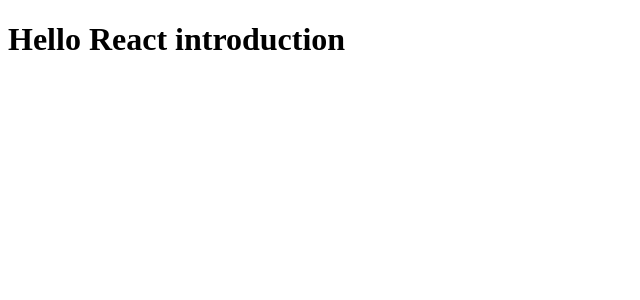
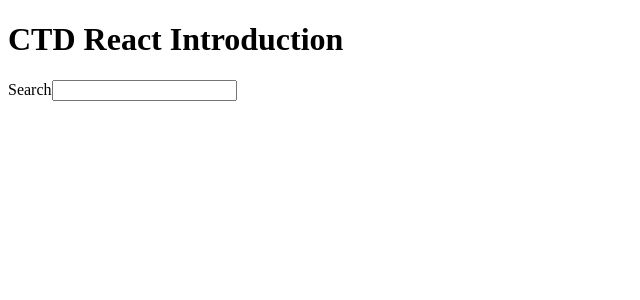
Before and after one commit to AbebeTesso/react-practice-repo, a React (Create React App) app: page / in a window 1280 px wide. Shown: the top 300 px of the page, without its empty margins (0-640 px from the left). Built offline with nearby package versions, Linux system fonts and the light colour scheme.

Commit message:
embaded r2

```diff
--- a/src/App.js
+++ b/src/App.js
@@ -1,8 +1,20 @@
 // import logo from "./logo.svg";
 import "./App.css";
 
+function getTitle(title) {
+  return title;
+}
+// const title = "React Introduction";
 function App() {
-  return <h1>Hello React introduction</h1>;
+  return (
+    <div>
+      <h1>CTD {getTitle("React Introduction")} </h1>
+      <label htmlFor="search" className="search_1">
+        Search
+      </label>
+      <input id="seach" type="text" />
+    </div>
+  );
 }
 
 export default App;
```
